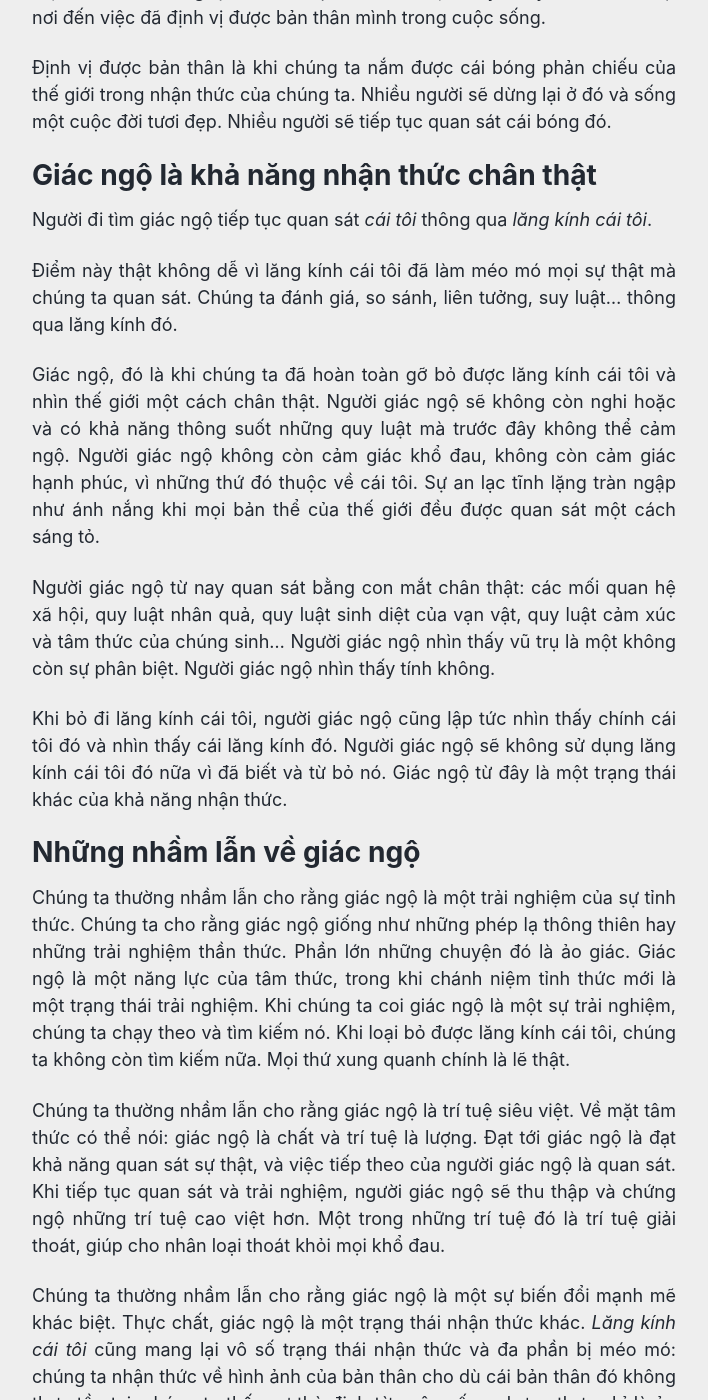
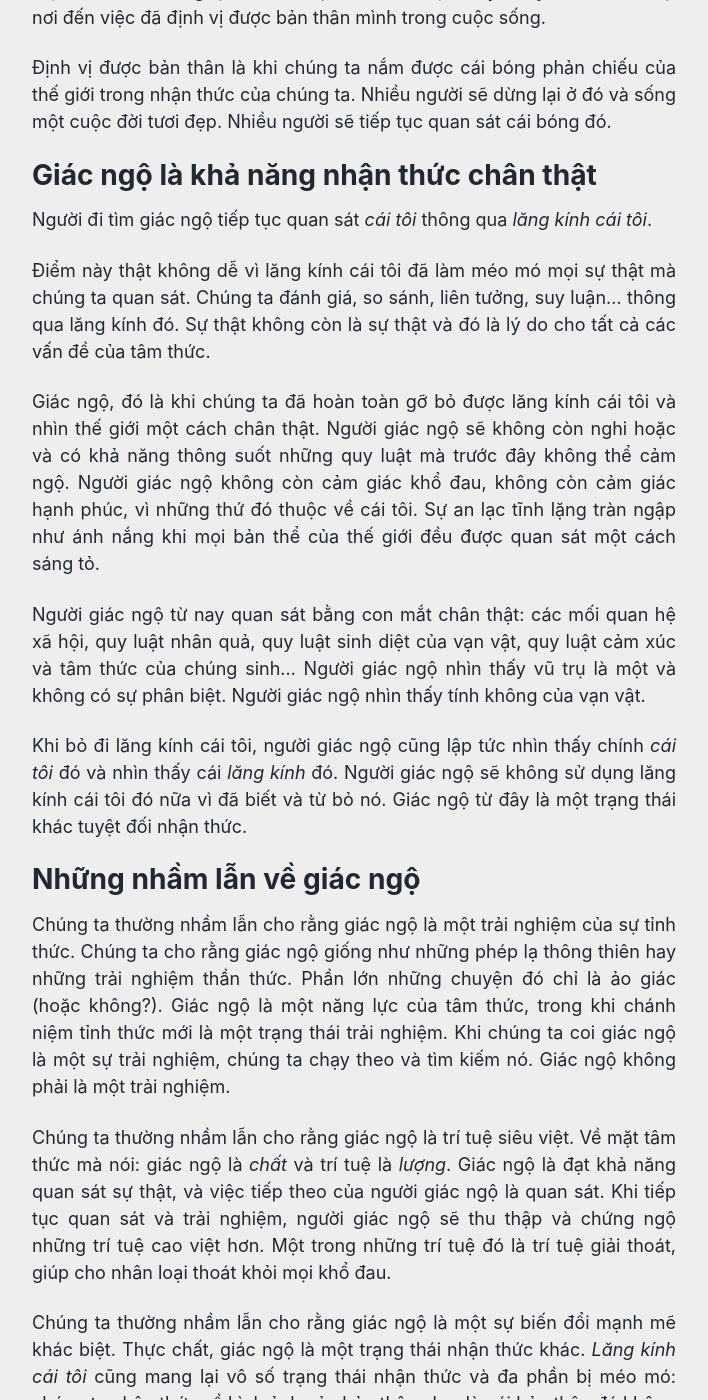
Before and after one commit to twinni7/twinni7.github.io, a Jekyll site: the page built from _posts/tam-thuc/2019-11-15-ban-ve-giac-ngo.md, in a window 1280 px wide and 1400 px high, scrolled down 994 px. Shown: the whole window, without its empty margins (286-994 px from the left). Built offline with Jekyll 4.4.1, drawn with Linux system fonts in a browser that asks for light colours; cached includes are drawn as plain includes; nearby versions of some CDN libraries.

Commit message:
post typos: ban ve giac ngo

```diff
--- a/_posts/tam-thuc/2019-11-15-ban-ve-giac-ngo.md
+++ b/_posts/tam-thuc/2019-11-15-ban-ve-giac-ngo.md
@@ -30,19 +30,19 @@ Chúng ta dành rất thời gian để đi tìm cái bóng đó, có những ng
 
 Người đi tìm giác ngộ tiếp tục quan sát *cái tôi* thông qua *lăng kính cái tôi*.
 
-Điểm này thật không dễ vì lăng kính cái tôi đã làm méo mó mọi sự thật mà chúng ta quan sát. Chúng ta đánh giá, so sánh, liên tưởng, suy luật... thông qua lăng kính đó.
+Điểm này thật không dễ vì lăng kính cái tôi đã làm méo mó mọi sự thật mà chúng ta quan sát. Chúng ta đánh giá, so sánh, liên tưởng, suy luận... thông qua lăng kính đó. Sự thật không còn là sự thật và đó là lý do cho tất cả các vấn đề của tâm thức.
 
 Giác ngộ, đó là khi chúng ta đã hoàn toàn gỡ bỏ được lăng kính cái tôi và nhìn thế giới một cách chân thật. Người giác ngộ sẽ không còn nghi hoặc và có khả năng thông suốt những quy luật mà trước đây không thể cảm ngộ. Người giác ngộ không còn cảm giác khổ đau, không còn cảm giác hạnh phúc, vì những thứ đó thuộc về cái tôi. Sự an lạc tĩnh lặng tràn ngập như ánh nắng khi mọi bản thể của thế giới đều được quan sát một cách sáng tỏ.
 
-Người giác ngộ từ nay quan sát bằng con mắt chân thật: các mối quan hệ xã hội, quy luật nhân quả, quy luật sinh diệt của vạn vật, quy luật cảm xúc và tâm thức của chúng sinh... Người giác ngộ nhìn thấy vũ trụ là một không còn sự phân biệt. Người giác ngộ nhìn thấy tính không.
+Người giác ngộ từ nay quan sát bằng con mắt chân thật: các mối quan hệ xã hội, quy luật nhân quả, quy luật sinh diệt của vạn vật, quy luật cảm xúc và tâm thức của chúng sinh... Người giác ngộ nhìn thấy vũ trụ là một và không có sự phân biệt. Người giác ngộ nhìn thấy tính không của vạn vật.
 
-Khi bỏ đi lăng kính cái tôi, người giác ngộ cũng lập tức nhìn thấy chính cái tôi đó và nhìn thấy cái lăng kính đó. Người giác ngộ sẽ không sử dụng lăng kính cái tôi đó nữa vì đã biết và từ bỏ nó. Giác ngộ từ đây là một trạng thái khác của khả năng nhận thức.
+Khi bỏ đi lăng kính cái tôi, người giác ngộ cũng lập tức nhìn thấy chính *cái tôi* đó và nhìn thấy cái *lăng kính* đó. Người giác ngộ sẽ không sử dụng lăng kính cái tôi đó nữa vì đã biết và từ bỏ nó. Giác ngộ từ đây là một trạng thái khác tuyệt đối nhận thức.
 
 # Những nhầm lẫn về giác ngộ
 
-Chúng ta thường nhầm lẫn cho rằng giác ngộ là một trải nghiệm của sự tỉnh thức. Chúng ta cho rằng giác ngộ giống như những phép lạ thông thiên hay những trải nghiệm thần thức. Phần lớn những chuyện đó là ảo giác. Giác ngộ là một năng lực của tâm thức, trong khi chánh niệm tỉnh thức mới là một trạng thái trải nghiệm. Khi chúng ta coi giác ngộ là một sự trải nghiệm, chúng ta chạy theo và tìm kiếm nó. Khi loại bỏ được lăng kính cái tôi, chúng ta không còn tìm kiếm nữa. Mọi thứ xung quanh chính là lẽ thật.
+Chúng ta thường nhầm lẫn cho rằng giác ngộ là một trải nghiệm của sự tỉnh thức. Chúng ta cho rằng giác ngộ giống như những phép lạ thông thiên hay những trải nghiệm thần thức. Phần lớn những chuyện đó chỉ là ảo giác (hoặc không?). Giác ngộ là một năng lực của tâm thức, trong khi chánh niệm tỉnh thức mới là một trạng thái trải nghiệm. Khi chúng ta coi giác ngộ là một sự trải nghiệm, chúng ta chạy theo và tìm kiếm nó. Giác ngộ không phải là một trải nghiệm.
 
-Chúng ta thường nhầm lẫn cho rằng giác ngộ là trí tuệ siêu việt. Về mặt tâm thức có thể nói: giác ngộ là chất và trí tuệ là lượng. Đạt tới giác ngộ là đạt khả năng quan sát sự thật, và việc tiếp theo của người giác ngộ là quan sát. Khi tiếp tục quan sát và trải nghiệm, người giác ngộ sẽ thu thập và chứng ngộ những trí tuệ cao việt hơn. Một trong những trí tuệ đó là trí tuệ giải thoát, giúp cho nhân loại thoát khỏi mọi khổ đau.
+Chúng ta thường nhầm lẫn cho rằng giác ngộ là trí tuệ siêu việt. Về mặt tâm thức mà nói: giác ngộ là *chất* và trí tuệ là *lượng*. Giác ngộ là đạt khả năng quan sát sự thật, và việc tiếp theo của người giác ngộ là quan sát. Khi tiếp tục quan sát và trải nghiệm, người giác ngộ sẽ thu thập và chứng ngộ những trí tuệ cao việt hơn. Một trong những trí tuệ đó là trí tuệ giải thoát, giúp cho nhân loại thoát khỏi mọi khổ đau.
 
 Chúng ta thường nhầm lẫn cho rằng giác ngộ là một sự biến đổi mạnh mẽ khác biệt. Thực chất, giác ngộ là một trạng thái nhận thức khác. *Lăng kính cái tôi* cũng mang lại vô số trạng thái nhận thức và đa phần bị méo mó: chúng ta nhận thức về hình ảnh của bản thân cho dù cái bản thân đó không thực tồn tại, chúng ta thấy sự thù địch từ cuộc sống nhưng thực chỉ là ảo giác. Giác ngộ là một trạng thái nhận thức tốt nhất và tốt hơn tất cả các trạng thái khác.
 
```
